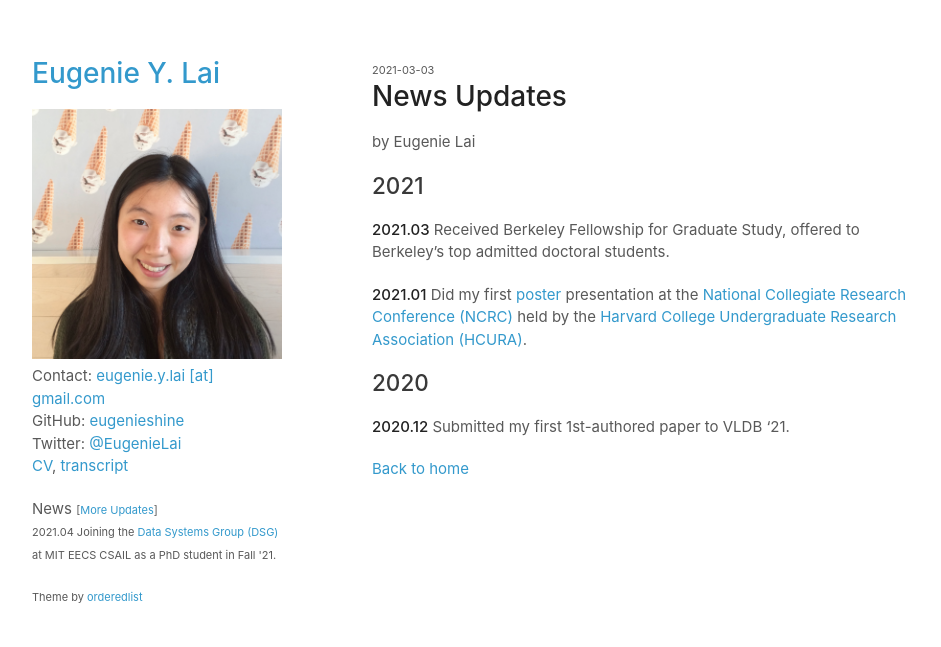
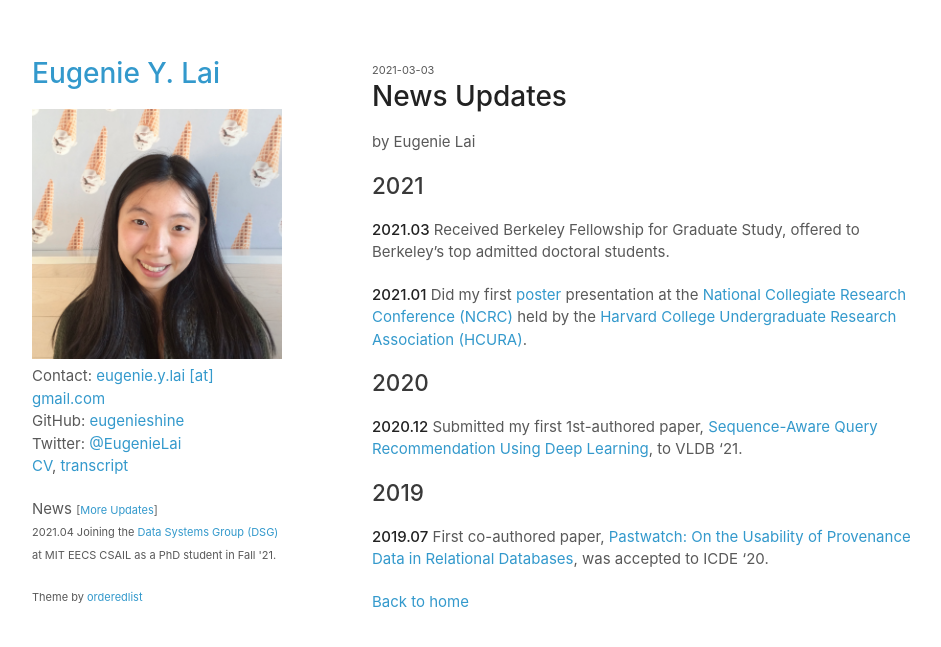
Before and after one commit to eugenielai/eugenielai.github.io, a Jekyll site: the page built from posts/news.md, in a window 1280 px wide. Shown: the top 647 px of the page, without its empty margins (158-1099 px from the left). Built offline with Jekyll 4.4.1, drawn with Linux system fonts in a browser that asks for light colours; a script that is not in the unit is left out.

Commit message:
add more news

```diff
--- a/posts/news.md
+++ b/posts/news.md
@@ -14,6 +14,10 @@ date: 2021-03-03
 
 ## 2020
 
-**2020.12** Submitted my first 1st-authored paper to VLDB '21.
+**2020.12** Submitted my first 1st-authored paper, [Sequence-Aware Query Recommendation Using Deep Learning](/assets/manus/seq-aware_query_recommendation.pdf), to VLDB '21.
+
+## 2019
+
+**2019.07** First co-authored paper, [Pastwatch: On the Usability of Provenance Data in Relational Databases](https://www.cs.ubc.ca/~mkmilani/pastwatch.pdf), was accepted to ICDE '20.
 
 [Back to home](/)
```
